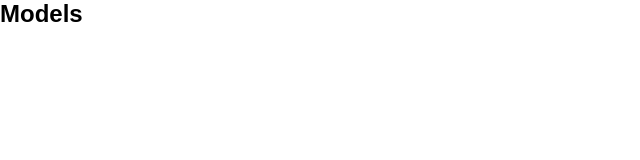
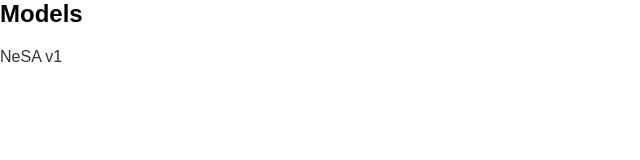
Before and after one commit to dexterpratt/model_annotation, a plain HTML site: page index.html in a window 1280 px wide. Shown: the full height of the page, 0-640 px from the left. Drawn offline with Linux system fonts and the light colour scheme.

Commit message:
another update

```diff
--- a/index.html
+++ b/index.html
@@ -84,7 +84,7 @@
 
 <body>
     <h2>Models</h2>
-    <a href="nesa/1/nesa_v_1.html>NeSA v1</a>
+    <p><a href="nesa/1/nesa_v_1.html">NeSA v1</a></p>
 </body>
 
 </html>
```
